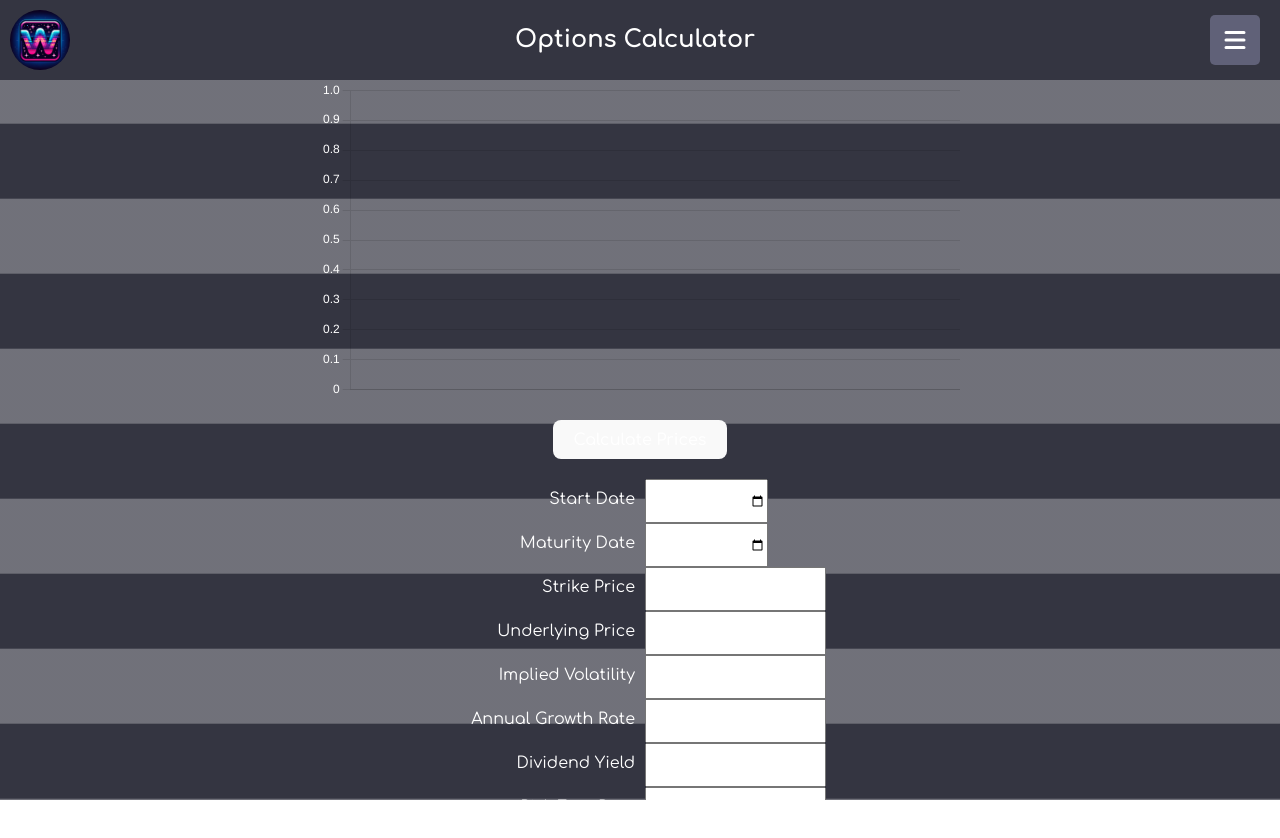
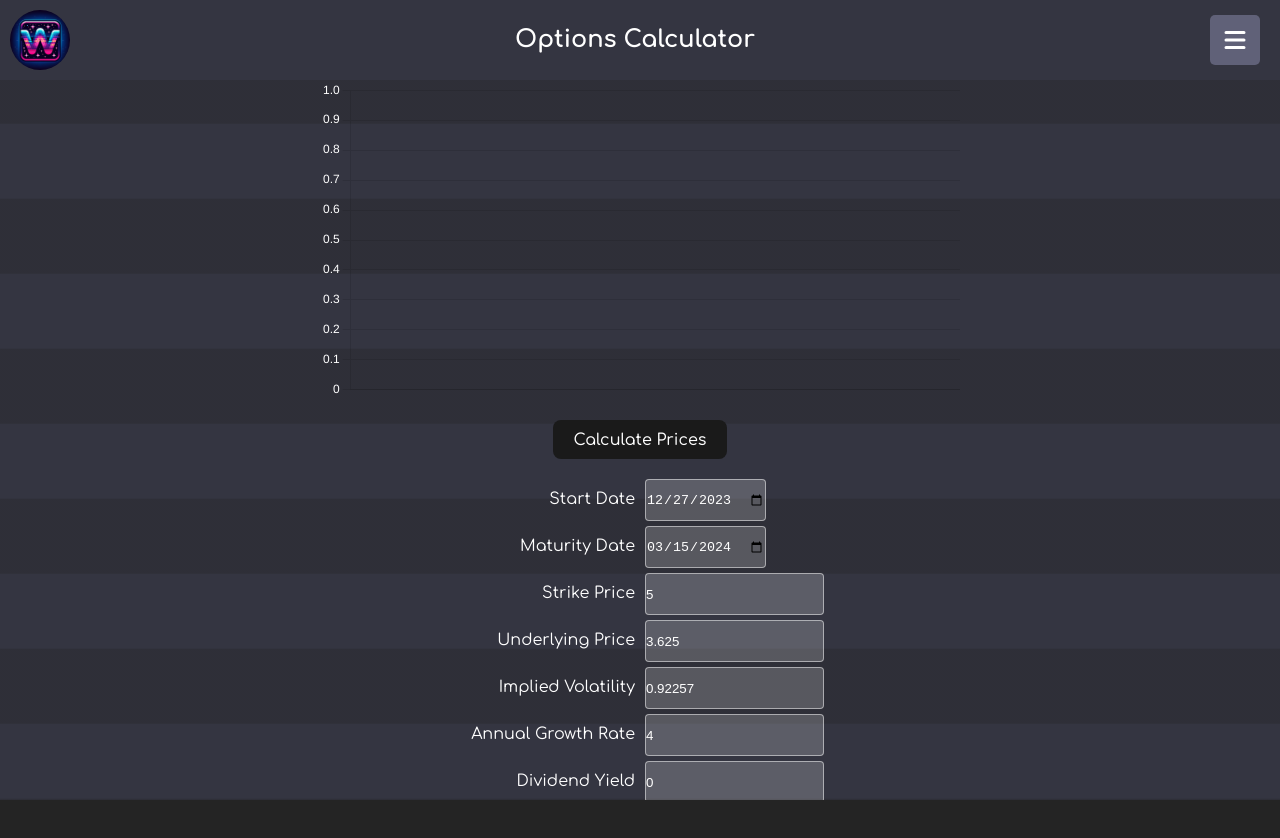
Before and after one commit to evanwaller03/personal-website, a React (Vite) app: page /optionscalculator in a window 1280 px wide. Shown: the top 838 px of the page. Built offline with nearby package versions, Linux system fonts and the light colour scheme; no server answers.

Commit message:
better UI

```diff
--- a/src/index.css
+++ b/src/index.css
@@ -60,7 +60,7 @@ button:focus-visible {
   outline: 4px auto -webkit-focus-ring-color;
 }
 
-@media (prefers-color-scheme: light) {
+/* @media (prefers-color-scheme: light) {
   :root {
     color: #213547;
     background-color: #ffffff;
@@ -71,4 +71,4 @@ button:focus-visible {
   button {
     background-color: #f9f9f9;
   }
-}
+} */
--- a/src/views/OptionsCalculator.tsx
+++ b/src/views/OptionsCalculator.tsx
@@ -172,22 +172,25 @@ const OptionsCalculator = () => {
     };
 
     const inputLabelStyle: CSSProperties = {
-        height: '44px', // use height to ensure exact height rather than min/max
+        height: '42px', // use height to ensure exact height rather than min/max
         lineHeight: '40px', // align text vertically
         textAlign: 'center',
         // ... other styles
         padding: '0px',
         color: '#ffffff',
-
+        marginBottom: '5px',
     };
 
     const inputStyle: CSSProperties = {
-        height: '40px', // use height to ensure exact height rather than min/max
-        // ... other styles
+        height: '40px',
         padding: '0px',
-        margin: '0px',
-        width:'fit-content',
-        color: '#ffffff',
+        marginBottom: '5px',
+        width: 'fit-content', // changed from fit-content to 100% to fill the container
+        color: '#ffffff', // text color white
+        backgroundColor: 'rgba(255, 255, 255, 0.2)', // translucent white background
+        border: '1px solid rgba(255, 255, 255, 0.5)', // optional: if you want borders to also be translucent
+        borderRadius: '4px',
+        // other styles...
     };
 
 
--- a/src/views/loggedInViews.css
+++ b/src/views/loggedInViews.css
@@ -110,3 +110,9 @@
   width: 100%; /* Line takes the full width of the container */
   margin: 20px 0; /* Add some vertical space before and after the line */
 }
+
+input:focus {
+  background-color: rgba(255, 255, 255, 0.3); /* slightly more opaque for focus */
+  outline: none; /* removes the default focus outline */
+  /* other focus styles... */
+}
```
